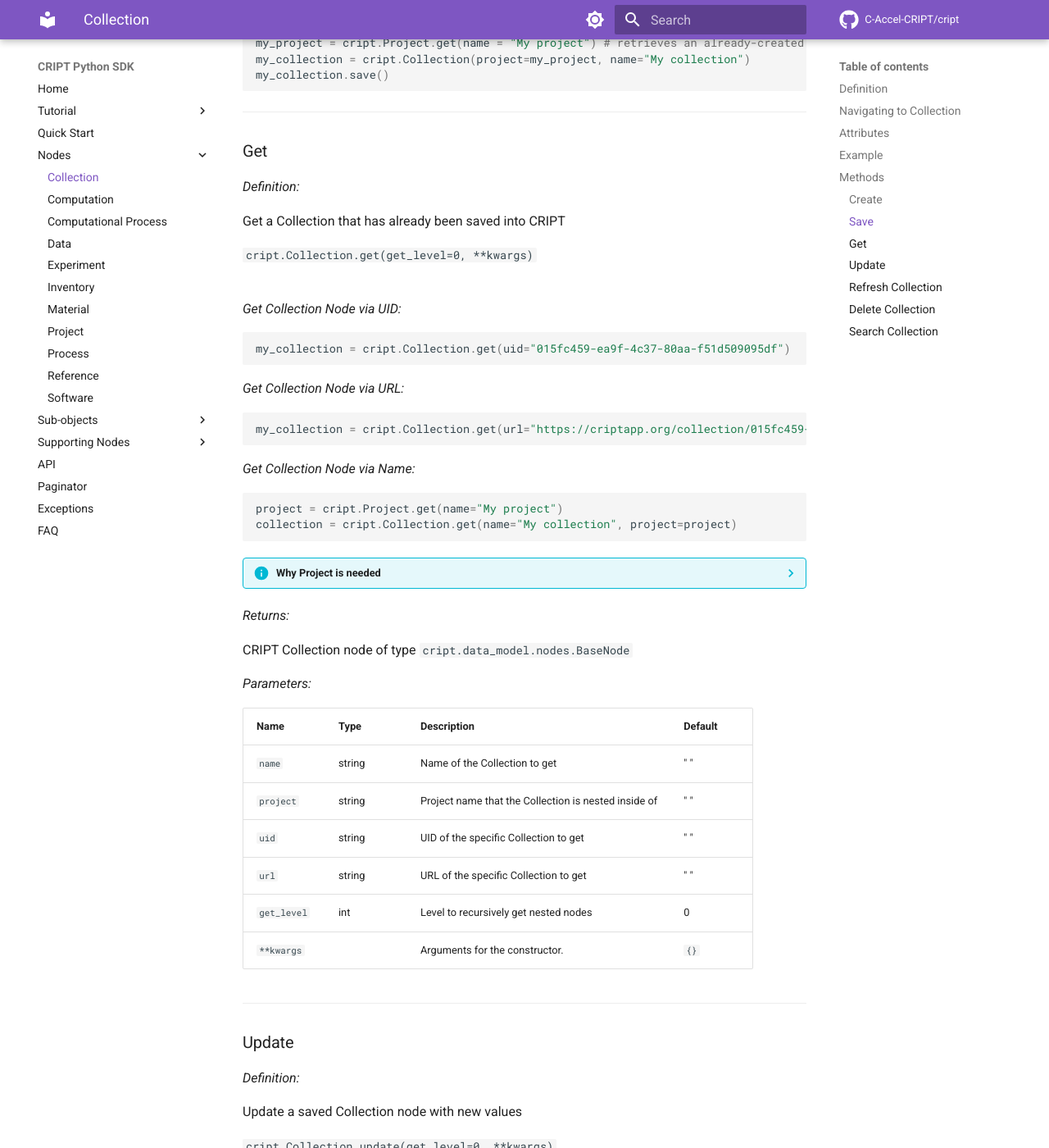
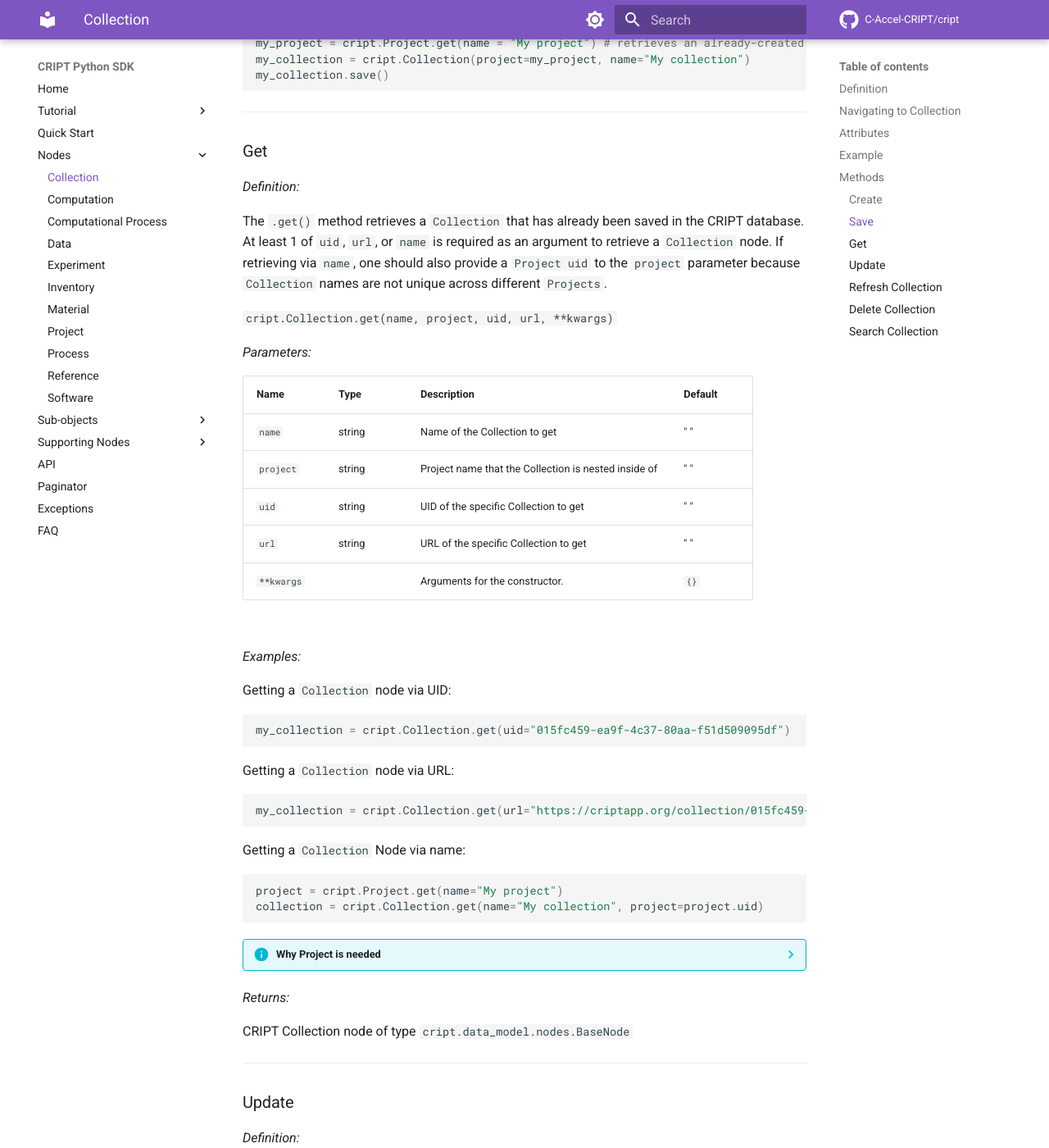
Before and after one commit to C-Accel-CRIPT/sdk-archive, an MkDocs documentation site: the page built from docs/nodes/collection.md, in a window 1280 px wide and 1400 px high, scrolled down 3721 px. Shown: the whole window at 82% size. Built offline with MkDocs 1.6.1 and Material for MkDocs 9.7.7, drawn with Linux system fonts in a browser that asks for light colours; comment, search, counter and statistics services are not loaded.

Commit message:
corrected getting a collection node by name example to take proj.uid instead of proj

````diff
--- a/docs/nodes/collection.md
+++ b/docs/nodes/collection.md
@@ -119,36 +119,10 @@ my_collection.save()
 
 _Definition:_
 
-Get a Collection that has already been saved into CRIPT
+The `.get()` method retrieves a `Collection` that has already been saved in the CRIPT database. At least 1 of `uid`, `url`, or `name`  is required as an argument
+to retrieve a `Collection` node. If retrieving via `name`, one should also provide a `Project uid` to the `project` parameter because `Collection` names are not unique across different `Projects`.
 
-`cript.Collection.get(get_level=0, **kwargs)`
-
-<div style="margin-bottom: 2rem"></div>
-
-_Get Collection Node via UID:_
-``` python
-my_collection = cript.Collection.get(uid="015fc459-ea9f-4c37-80aa-f51d509095df")
-```
-
-_Get Collection Node via URL:_
-``` python
-my_collection = cript.Collection.get(url="https://criptapp.org/collection/015fc459-ea9f-4c37-80aa-f51d509095df/")
-```
-
-_Get Collection Node via Name:_
-
-``` python
-project = cript.Project.get(name="My project")
-collection = cript.Collection.get(name="My collection", project=project)
-```
-
-??? info "Why Project is needed"
-    When getting a Collection via name, the project must also be specified since collection is nested under project and the collection name is only unique among other collections within the project.
-
-_Returns:_
-
-CRIPT Collection node of type `cript.data_model.nodes.BaseNode`
-
+`cript.Collection.get(name, project, uid, url, **kwargs)`
 
 _Parameters:_
 
@@ -159,8 +133,35 @@ _Parameters:_
 | `project`   | string | Project name that the Collection is nested inside of | " "     |
 | `uid`       | string | UID of the specific Collection to get                | " "     |
 | `url`       | string | URL of the specific Collection to get                | " "     |
-| `get_level` | int    | Level to recursively get nested nodes                | 0       |
 | `**kwargs`  |        | Arguments for the constructor.                       | `{}`    |
+
+<div style="margin-bottom: 2rem"></div>
+
+_Examples:_
+
+Getting a `Collection` node via UID:
+``` python
+my_collection = cript.Collection.get(uid="015fc459-ea9f-4c37-80aa-f51d509095df")
+```
+
+Getting a `Collection` node via URL:
+``` python
+my_collection = cript.Collection.get(url="https://criptapp.org/collection/015fc459-ea9f-4c37-80aa-f51d509095df/")
+```
+
+Getting a `Collection` Node via name:
+
+``` python
+project = cript.Project.get(name="My project")
+collection = cript.Collection.get(name="My collection", project=project.uid)
+```
+
+??? info "Why Project is needed"
+    When getting a Collection via name, the project must also be specified since collection is nested under project and the collection name is only unique among other collections within the project.
+
+_Returns:_
+
+CRIPT Collection node of type `cript.data_model.nodes.BaseNode`
 
 
 ---
````
